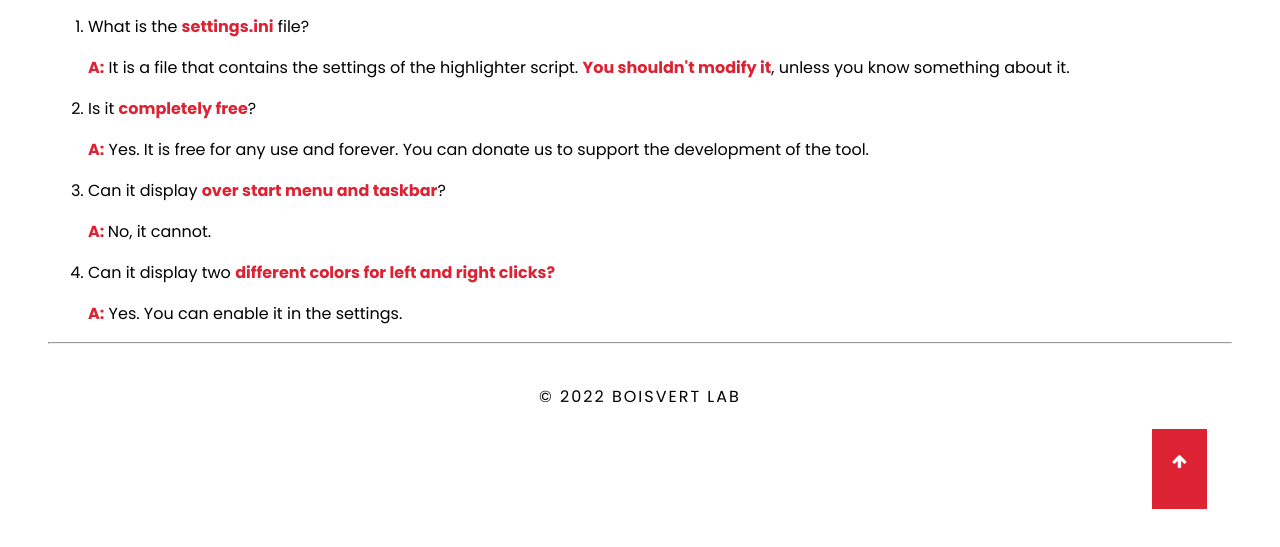
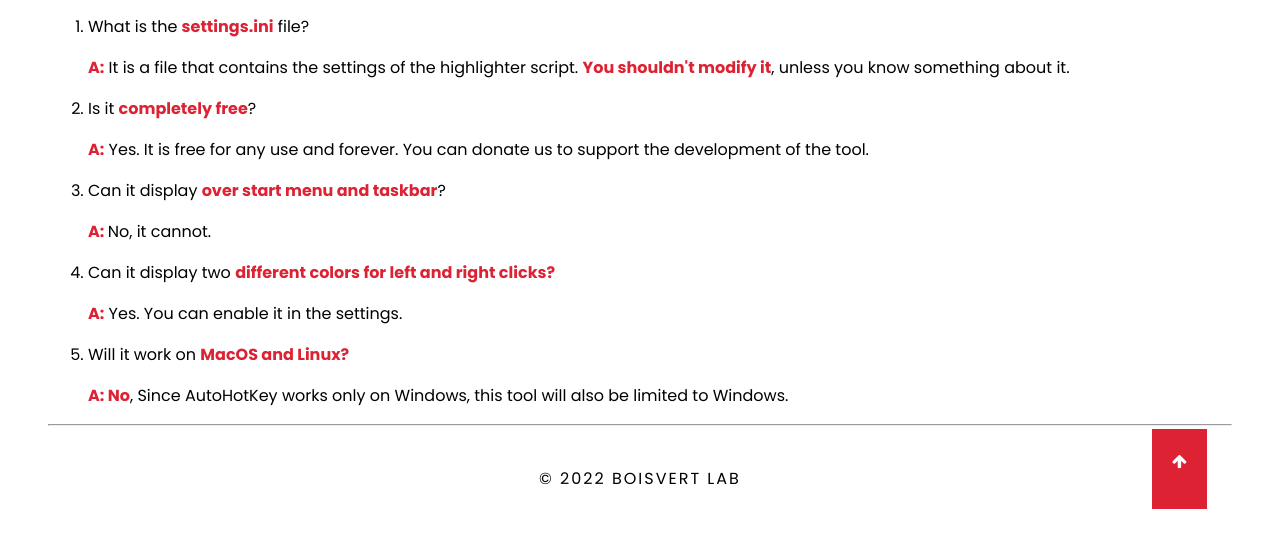
Before and after one commit to Code-Beaker/cursor-highlighter.com, a plain HTML site: page faq.html in a window 1280 px wide. Shown: the part 241-788 px from the top of the page. Drawn offline with Linux system fonts and the light colour scheme.

Commit message:
Update faq.html

```diff
--- a/faq.html
+++ b/faq.html
@@ -70,6 +70,10 @@
             </p>
             <p><b>A:</b> Yes. You can enable it in the settings.</p>
           </li>
+          <li>
+            <p>Will it work on <b>MacOS and Linux?</b></p>
+            <p><b>A: </b><b>No</b>, Since AutoHotKey works only on Windows, this tool will also be limited to Windows.</p>
+          </li>
         </ol>
       </article>
       <hr />
```
